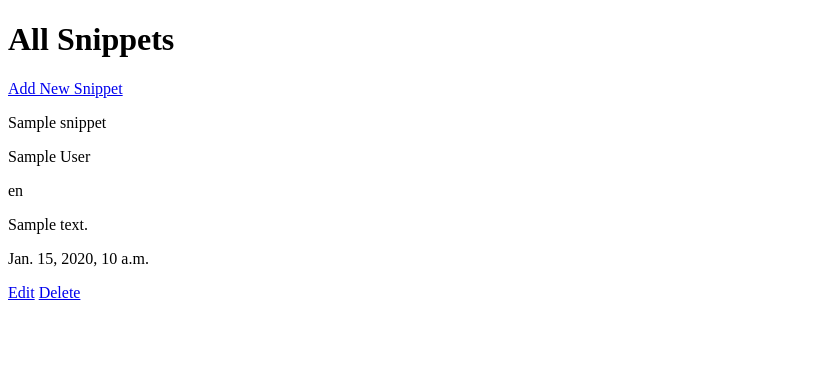
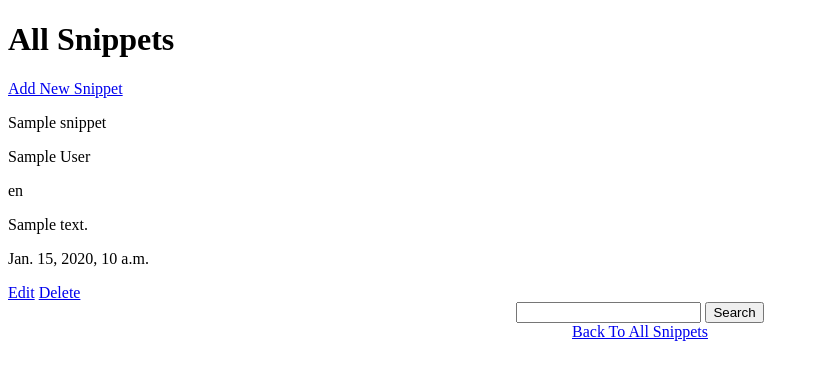
Before and after one commit to Momentum-Team-8/django-duplex-sea-otter, a Django app: page / in a window 1280 px wide. Shown: the top 380 px of the page, without its empty margins (0-819 px from the left). Run offline with Django 3.2, Linux system fonts and the light colour scheme; tables that the repository leaves empty hold one stand-in row (values such as "Sample post").

Commit message:
Added search feature

```diff
--- a/django_snippet/urls.py
+++ b/django_snippet/urls.py
@@ -31,4 +31,6 @@ urlpatterns = [
 
    path('collection/<int:pk>/delete',
          snippets_views.delete_snippets, name='delete_snippets'),
+
+    path('search_bar/', snippets_views.search_bar, name='search_bar'),
 ]
--- a/snippets/templates/snippets/list_snippets.html
+++ b/snippets/templates/snippets/list_snippets.html
@@ -17,9 +17,17 @@
     </div>
     {% endfor %}
 </section>
+
+<center>
+<form action="{% url 'search_bar' %}" method="get">
+    <input type="text" name="search"/>
+    <button type="submit">Search</button>
+</form>
+
+<div class="back-button">
+    <a href={% url "list_snippets" %}>Back To All Snippets</a>
+</div>
+</center>
 {% endblock content %}
 
-
-
-
 <a href={% url 'add_snippet' %}>Add a new Snippet</a>
--- a/snippets/views.py
+++ b/snippets/views.py
@@ -11,6 +11,11 @@ def delete_snippets(request, pk):
     return render(request, "snippets/delete_snippets.html",
                   {"snippet": snippet})
 
+def search_bar(request):
+    if request.method == 'GET':
+        search = request.GET.get('search')
+        post = Snippet.objects.filter(title__icontains=search)
+        return render(request, 'snippets/search_bar.html', {'post': post})
 
 def list_snippets(request):
     snippets = Snippet.objects.all()
```
Also changed, not shown: snippets/templates/snippets/search_bar.html (added, +11 -0 lines).
